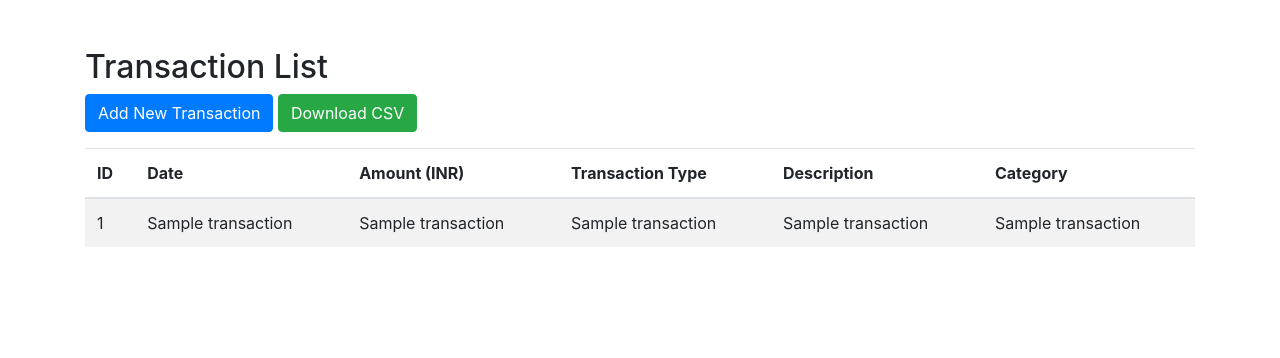
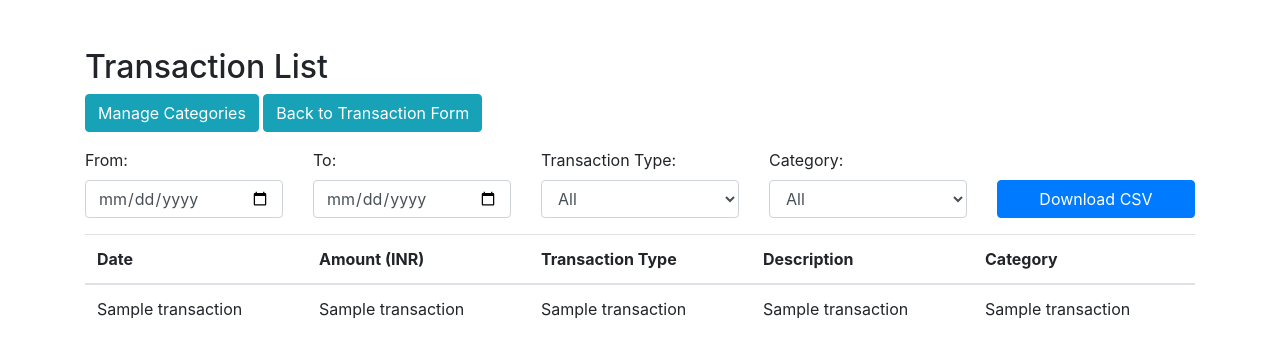
Before and after one commit to bvpipare18/money-flow, a Flask app: page /transactions in a window 1280 px wide. Shown: the top 358 px of the page. Run offline with Flask 2, Linux system fonts and the light colour scheme; a database or web service that is not in the repository returns one stand-in record (values such as "Sample title"); some libraries are stand-ins or nearby versions.

Commit message:
MF-13: add date range, transaction types & categories

```diff
--- a/record-transaction/app.py
+++ b/record-transaction/app.py
@@ -178,11 +178,35 @@ def delete_transaction_type(type_id):
 
 @app.route('/api/transactions/csv', methods=['GET'])
 def download_transactions_csv():
+    # Get query parameters for filtering
+    from_date = request.args.get('from')
+    to_date = request.args.get('to')
+    transaction_type = request.args.get('transaction_type')
+    category = request.args.get('category')
+
     conn = get_db_connection()
     cur = conn.cursor()
 
-    # Fetch all transactions from the database
-    cur.execute("SELECT date, amount, transaction_type, description, category FROM transactions")
+    # Start building the query
+    query = "SELECT date, amount, transaction_type, description, category FROM transactions WHERE TRUE"
+    params = []
+
+    # Add conditions based on the provided query parameters
+    if from_date:
+        query += " AND date >= %s"
+        params.append(from_date)
+    if to_date:
+        query += " AND date <= %s"
+        params.append(to_date)
+    if transaction_type:
+        query += " AND transaction_type = %s"
+        params.append(transaction_type)
+    if category:
+        query += " AND category = %s"
+        params.append(category)
+
+    # Execute the query
+    cur.execute(query, params)
     transactions = cur.fetchall()
 
     cur.close()
--- a/record-transaction/templates/transactions_list.html
+++ b/record-transaction/templates/transactions_list.html
@@ -9,14 +9,46 @@
 <body>
     <div class="container mt-5">
         <h2>Transaction List</h2>
-        <a href="/" class="btn btn-primary mb-3">Add New Transaction</a>
-        <!-- Download CSV Button -->
-        <a href="/api/transactions/csv" class="btn btn-success mb-3">Download CSV</a>
+        <a href="/categories" class="btn btn-info mb-3">Manage Categories</a>
+        <a href="/" class="btn btn-info mb-3">Back to Transaction Form</a>
 
-        <table class="table table-striped">
+        <!-- Filters -->
+        <div class="row mb-3">
+            <div class="col">
+                <label for="from-date">From:</label>
+                <input type="date" id="from-date" class="form-control">
+            </div>
+            <div class="col">
+                <label for="to-date">To:</label>
+                <input type="date" id="to-date" class="form-control">
+            </div>
+            <div class="col">
+                <label for="transaction-type">Transaction Type:</label>
+                <select id="transaction-type" class="form-control">
+                    <option value="">All</option>
+                    <option value="Gpay">Gpay</option>
+                    <option value="PhonePe">PhonePe</option>
+                    <option value="Other">Other</option>
+                </select>
+            </div>
+            <div class="col">
+                <label for="category-filter">Category:</label>
+                <select id="category-filter" class="form-control">
+                    <option value="">All</option>
+                    {% for category in categories %}
+                        <option value="{{ category[0] }}">{{ category[0] }}</option>
+                    {% endfor %}
+                </select>
+            </div>
+            <div class="col">
+                <label>&nbsp;</label>
+                <button class="btn btn-primary btn-block" id="download-btn">Download CSV</button>
+            </div>
+        </div>
+
+        <table class="table">
             <thead>
                 <tr>
-                    <th>ID</th>
                     <th>Date</th>
                     <th>Amount (INR)</th>
                     <th>Transaction Type</th>
@@ -27,7 +59,6 @@
             <tbody>
                 {% for transaction in transactions %}
                     <tr>
-                    <td>{{ transaction[0] }}</td>
                         <td>{{ transaction[1] }}</td>
                         <td>{{ transaction[2] }}</td>
                         <td>{{ transaction[3] }}</td>
@@ -38,8 +69,18 @@
             </tbody>
         </table>
     </div>
-    <script src="https://code.jquery.com/jquery-3.5.1.slim.min.js"></script>
-    <script src="https://cdn.jsdelivr.net/npm/@popperjs/core@2.5.4/dist/umd/popper.min.js"></script>
-    <script src="https://stackpath.bootstrapcdn.com/bootstrap/4.5.2/js/bootstrap.min.js"></script>
+
+    <script>
+        document.getElementById('download-btn').addEventListener('click', function() {
+            const fromDate = document.getElementById('from-date').value;
+            const toDate = document.getElementById('to-date').value;
+            const transactionType = document.getElementById('transaction-type').value;
+            const category = document.getElementById('category-filter').value;
+
+            // Construct the URL with query parameters
+            const url = `/api/transactions/csv?from=${fromDate}&to=${toDate}&transaction_type=${transactionType}&category=${category}`;
+            window.location.href = url;
+        });
+    </script>
 </body>
 </html>
```
Lines whose indentation alone changed are shown as unchanged.
